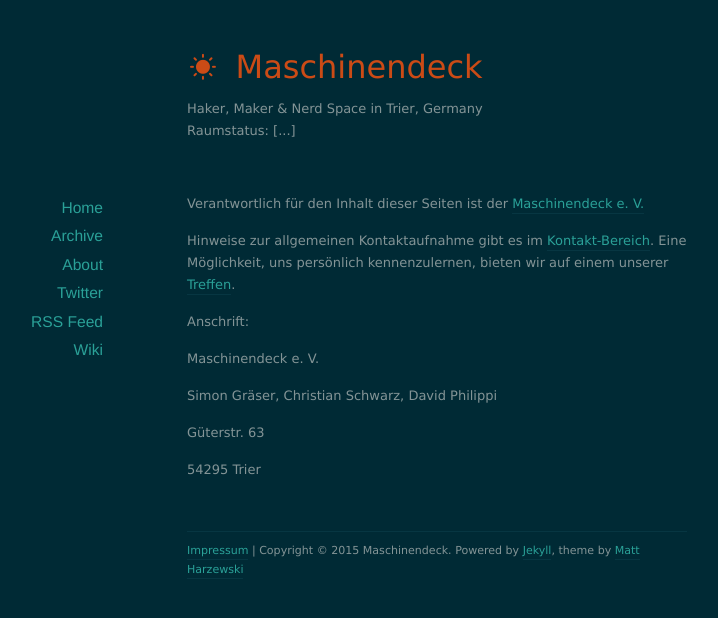
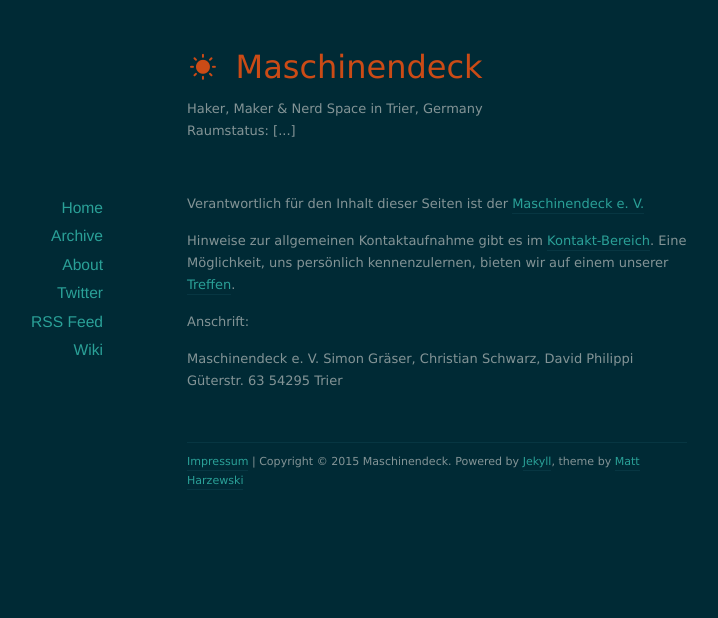
Before and after one commit to maschinendeck/maschinendeck.github.io, a Jekyll site: the page built from impressum/index.markdown, in a window 1280 px wide. Shown: the top 618 px of the page, without its empty margins (203-921 px from the left). Built offline with Jekyll 4.4.1, drawn with Linux system fonts in a browser that asks for light colours; nearby versions of some CDN libraries.

Commit message:
More semantics.

```diff
--- a/impressum/index.markdown
+++ b/impressum/index.markdown
@@ -8,11 +8,9 @@
 Hinweise zur allgemeinen Kontaktaufnahme gibt es im [Kontakt-Bereich](http://www.maschinendeck.org/about). Eine Möglichkeit, uns persönlich kennenzulernen, bieten wir auf einem unserer [Treffen](http://wiki.maschinendeck.org/wiki/Der_Raum#Ist).
 
 Anschrift:
-
+<address>
 Maschinendeck e. V.
-
 Simon Gräser, Christian Schwarz, David Philippi
-
 Güterstr. 63
-
 54295 Trier
+</address>
```
